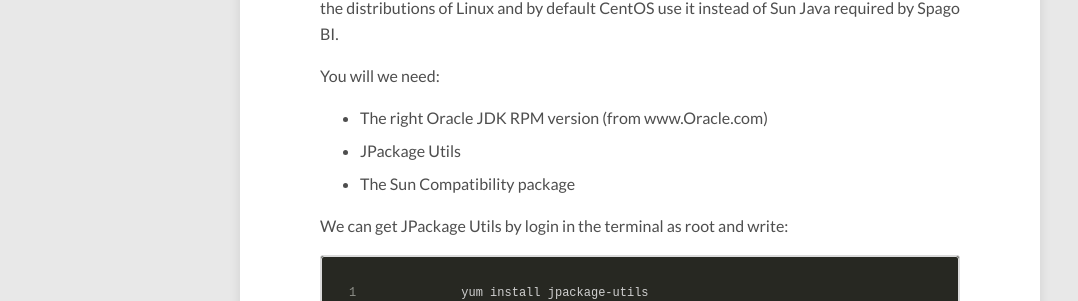
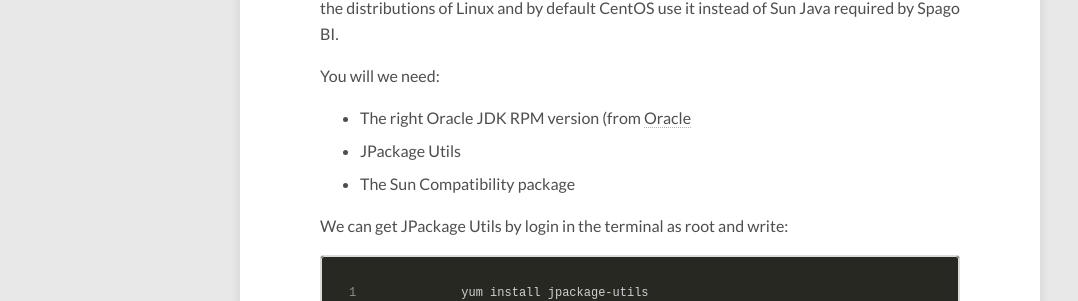
Before and after one commit to saberbouabid/WEBS, a Jekyll site: the page built from _posts/2013-03-16-Java installation on CentOS 6.md, in a window 1280 px wide and 900 px high, scrolled down 555 px. Shown: the part 152-453 px from the top of the window, without its empty margins (0-1078 px from the left). Built offline with Jekyll 4.4.1, drawn with Linux system fonts in a browser that asks for light colours; nearby versions of some CDN libraries; comment, search, counter and statistics services are not loaded.

Commit message:
Update 2013-03-16-Java installation on CentOS 6.md

```diff
--- a/_posts/2013-03-16-Java installation on CentOS 6.md
+++ b/_posts/2013-03-16-Java installation on CentOS 6.md
@@ -20,7 +20,7 @@ The best practice is to choose the right package and the right version of SUN ja
 
 You will we need:
 
- - The right Oracle JDK RPM version (from www.Oracle.com)
+ - The right Oracle JDK RPM version (from [Oracle](www.oracle.com)
  - JPackage Utils
  - The Sun Compatibility package
 
```
